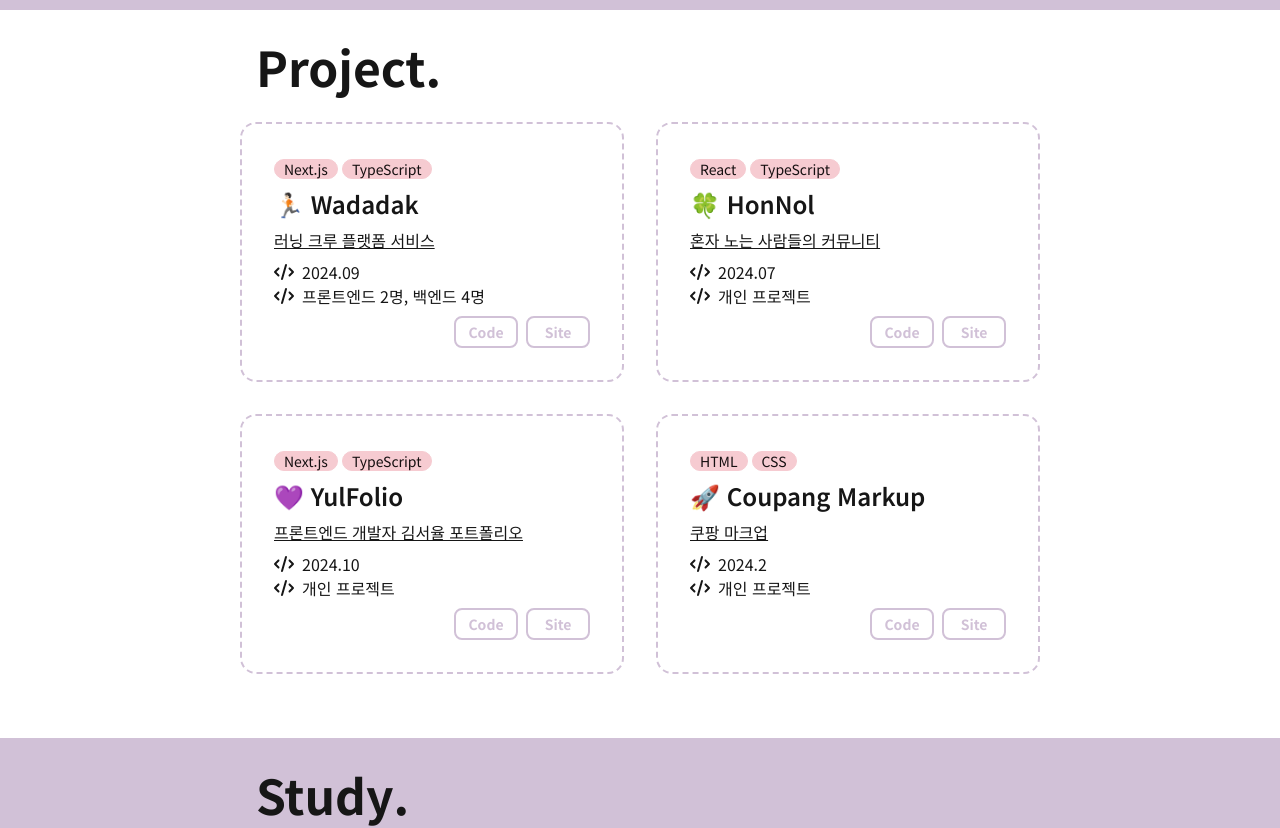
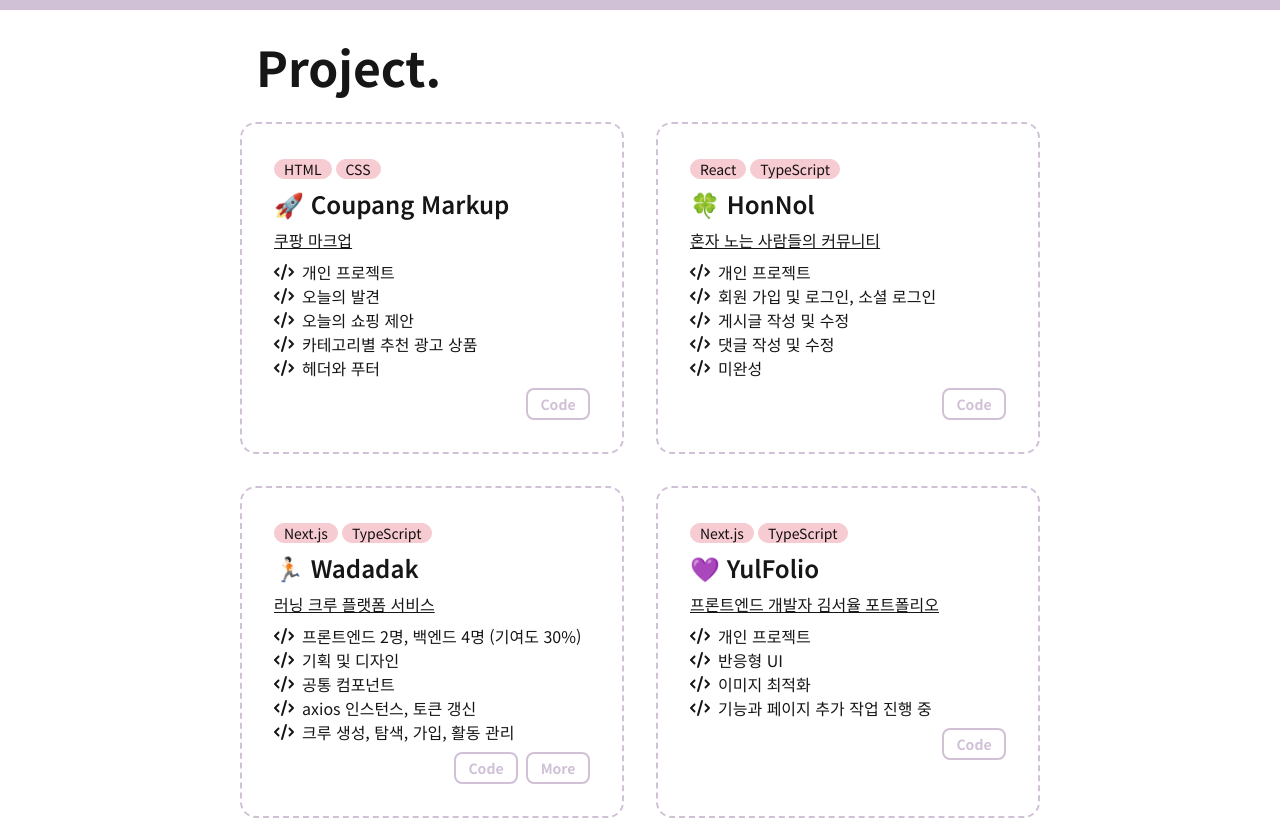
Before and after one commit to kimsyul/yulfolio, a Next.js app: page / in a window 1280 px wide. Shown: the part 1380-2208 px from the top of the page. Built offline with nearby package versions, Linux system fonts and the light colour scheme.

Commit message:
feat : 배포 버전 수정

```diff
--- a/src/components/items/OtherExperience.tsx
+++ b/src/components/items/OtherExperience.tsx
@@ -1,7 +1,7 @@
 import Layout from './Layout';
 import experienceData from '../../data/other-experience.json';
 import { ExperienceType } from '@/types';
-import Image from 'next/image';
+// import Image from 'next/image';
 
 const experiences: ExperienceType[] = experienceData;
 
@@ -17,11 +17,11 @@ const Card = ({ experience }: { experience: ExperienceType }) => {
         <p className="bg-base-100 text-gray-400 font-bold leading-loose mx-4 rounded-lg p-3 mb-4">
           {experience.description}
         </p>
-        <div className="border-2 border-dashed border-white mx-4 rounded-lg p-6 flex flex-col items-center">
+        {/* <div className="border-2 border-dashed border-white mx-4 rounded-lg p-6 flex flex-col items-center">
           {experience.images?.map((img, idx) => (
             <Image key={idx} src={img.src} alt={img.alt} width={1000} height={500} />
           ))}
-        </div>
+        </div> */}
       </div>
     </div>
 
--- a/src/components/items/Projects.tsx
+++ b/src/components/items/Projects.tsx
@@ -10,7 +10,8 @@ const projects: ProjectType[] = projectData;
 
 const Project = ({ project }: { project: ProjectType }) => {
   return (
-    <Link
+    <section className="card border-dashed border-2 border-primary hover:shadow-xl transition-shadow duration-300">
+      {/*  <Link
       className="card border-dashed border-2 border-primary hover:shadow-xl transition-shadow duration-300"
       href={`/project/${project.id}`}>
       {/* <figure className="w-full relative">
@@ -29,23 +30,36 @@ const Project = ({ project }: { project: ProjectType }) => {
         <section>
           <div className="flex items-center gap-2">
             <FontAwesomeIcon icon={faCode} />
-            {project.duration}
-          </div>
-          <div className="flex items-center gap-2">
-            <FontAwesomeIcon icon={faCode} />
             {project.teamSize}
           </div>
+          {project.features.map((item, idx) => (
+            <div className="flex items-center gap-2" key={idx}>
+              <FontAwesomeIcon icon={faCode} />
+              {item}
+            </div>
+          ))}
         </section>
         <section className="card-actions justify-end">
-          <button className="border-2 border-primary p-1 rounded-lg font-bold text-primary text-sm w-16 hover:bg-primary hover:text-white">
+          <a
+            href={project.code}
+            target="_blank"
+            rel="noopener noreferrer"
+            className="border-2 border-primary p-1 rounded-lg font-bold text-primary text-sm w-16 hover:bg-primary hover:text-white text-center">
             Code
-          </button>
-          <button className="border-2 border-primary p-1 rounded-lg font-bold text-primary text-sm w-16 hover:bg-primary hover:text-white">
-            Site
-          </button>
+          </a>
+          {project.more && (
+            <a
+              href={project.more}
+              target="_blank"
+              rel="noopener noreferrer"
+              className="border-2 border-primary p-1 rounded-lg font-bold text-primary text-sm w-16 hover:bg-primary hover:text-white text-center">
+              More
+            </a>
+          )}
         </section>
       </div>
-    </Link>
+      {/* </Link> */}
+    </section>
   );
 };
 
--- a/src/data/project.json
+++ b/src/data/project.json
@@ -1,19 +1,14 @@
 [
   {
-    "id": "wadadak",
-    "name": "🏃🏻 Wadadak",
-    "description": "러닝 크루 플랫폼 서비스",
-    "teamSize": "프론트엔드 2명, 백엔드 4명",
-    "duration": "2024.09",
-    "mainTechStack": ["Next.js", "TypeScript"],
-    "techStack": ["Next.js", "React", "TypeScript", "Tailwind CSS", "DaisyUI", "Axios", "Tanstack Query", "Recoil"],
-    "features": [
-      "공통 컴포넌트",
-      "axios 인스턴스, 토큰 갱신",
-      "크루 생성 / 크루 활동 관리",
-      "크루 가입 / 크루원 관리",
-      "크루 탐색"
-    ]
+    "id": "coupang",
+    "name": "🚀 Coupang Markup",
+    "description": "쿠팡 마크업",
+    "teamSize": "개인 프로젝트",
+    "duration": "2024.2",
+    "mainTechStack": ["HTML", "CSS"],
+    "techStack": ["HTML, CSS"],
+    "features": ["오늘의 발견", "오늘의 쇼핑 제안", "카테고리별 추천 광고 상품", "헤더와 푸터"],
+    "code": "https://github.com/kimsyul/Coupang-Discovery_of_the_Day"
   },
   {
     "id": "honnol",
@@ -23,7 +18,20 @@
     "duration": "2024.07",
     "mainTechStack": ["React", "TypeScript"],
     "techStack": ["React", "TypeScript", "Styled-Component", "FireBase"],
-    "features": ["회원 가입 및 로그인, 소셜 로그인", "게시글 작성 및 수정", "댓글 작성 및 수정"]
+    "features": ["회원 가입 및 로그인, 소셜 로그인", "게시글 작성 및 수정", "댓글 작성 및 수정", "미완성"],
+    "code": "https://github.com/kimsyul/hon-nol-project"
+  },
+  {
+    "id": "wadadak",
+    "name": "🏃🏻 Wadadak",
+    "description": "러닝 크루 플랫폼 서비스",
+    "teamSize": "프론트엔드 2명, 백엔드 4명 (기여도 30%)",
+    "duration": "2024.09",
+    "mainTechStack": ["Next.js", "TypeScript"],
+    "techStack": ["Next.js", "React", "TypeScript", "Tailwind CSS", "DaisyUI", "Axios", "Tanstack Query", "Recoil"],
+    "features": ["기획 및 디자인", "공통 컴포넌트", "axios 인스턴스, 토큰 갱신", "크루 생성, 탐색, 가입, 활동 관리"],
+    "code": "https://github.com/Wadadak/wadadakFrontend",
+    "more": "https://syul.notion.site/Wadadak-141c27b72c9d80879321e3df49c4b164?pvs=4"
   },
   {
     "id": "yulfolio",
@@ -33,16 +41,7 @@
     "duration": "2024.10",
     "mainTechStack": ["Next.js", "TypeScript"],
     "techStack": ["React, Next.js, TypeScript", "Tailwind CSS, DaisyUI"],
-    "features": ["회원 가입 및 로그인", "게시글 작성 및 수정", "실시간 채팅 기능"]
-  },
-  {
-    "id": "coupang",
-    "name": "🚀 Coupang Markup",
-    "description": "쿠팡 마크업",
-    "teamSize": "개인 프로젝트",
-    "duration": "2024.2",
-    "mainTechStack": ["HTML", "CSS"],
-    "techStack": ["HTML, CSS"],
-    "features": ["회원 가입 및 로그인", "게시글 작성 및 수정", "실시간 채팅 기능"]
+    "features": ["반응형 UI", "이미지 최적화", "기능과 페이지 추가 작업 진행 중"],
+    "code": "https://github.com/kimsyul/yulfolio"
   }
 ]
--- a/src/types.ts
+++ b/src/types.ts
@@ -7,6 +7,8 @@ export interface ProjectType {
   mainTechStack: string[];
   techStack: string[];
   features: string[];
+  code: string;
+  more?: string;
 }
 
 export interface ExperienceType {
```
